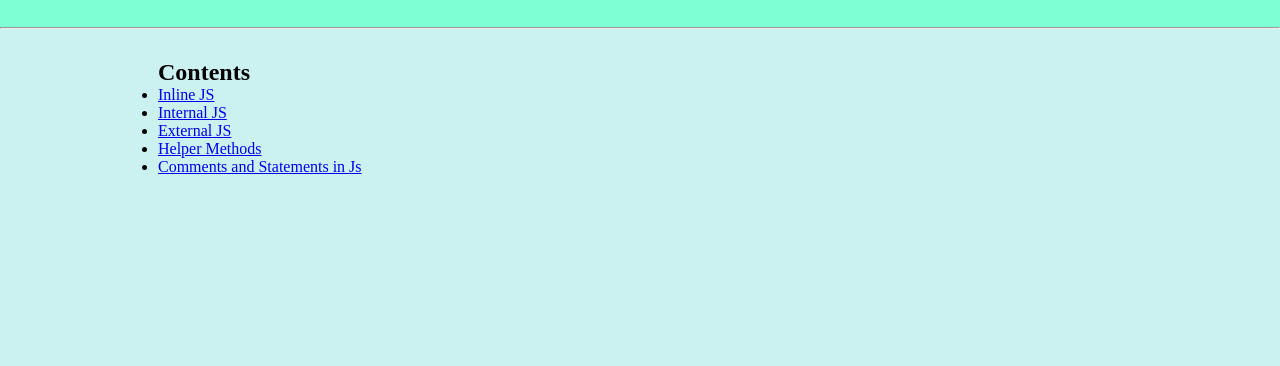
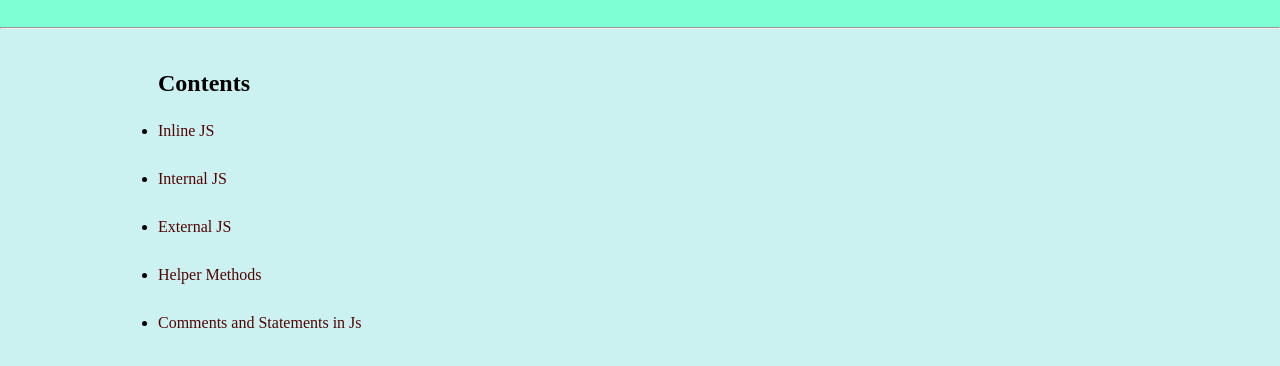
Before and after one commit to webdev-code/javascript, a plain HTML site: page index.html in a window 1280 px wide. Shown: the part 70-436 px from the top of the page. Drawn offline with Linux system fonts and the light colour scheme.

Commit message:
changed styling for homepage

```diff
--- a/style.css
+++ b/style.css
@@ -14,8 +14,18 @@ header {
 }
 .content {
   text-align: left;
+  line-height: 3rem;
 }
 section {
   background-color: rgb(203, 241, 241);
   min-height: 100vh;
 }
+a {
+  text-decoration: none;
+  color: rgb(83, 4, 4);
+}
+a:hover {
+  text-transform: uppercase;
+  font-weight: bold;
+  color: crimson;
+}
```
